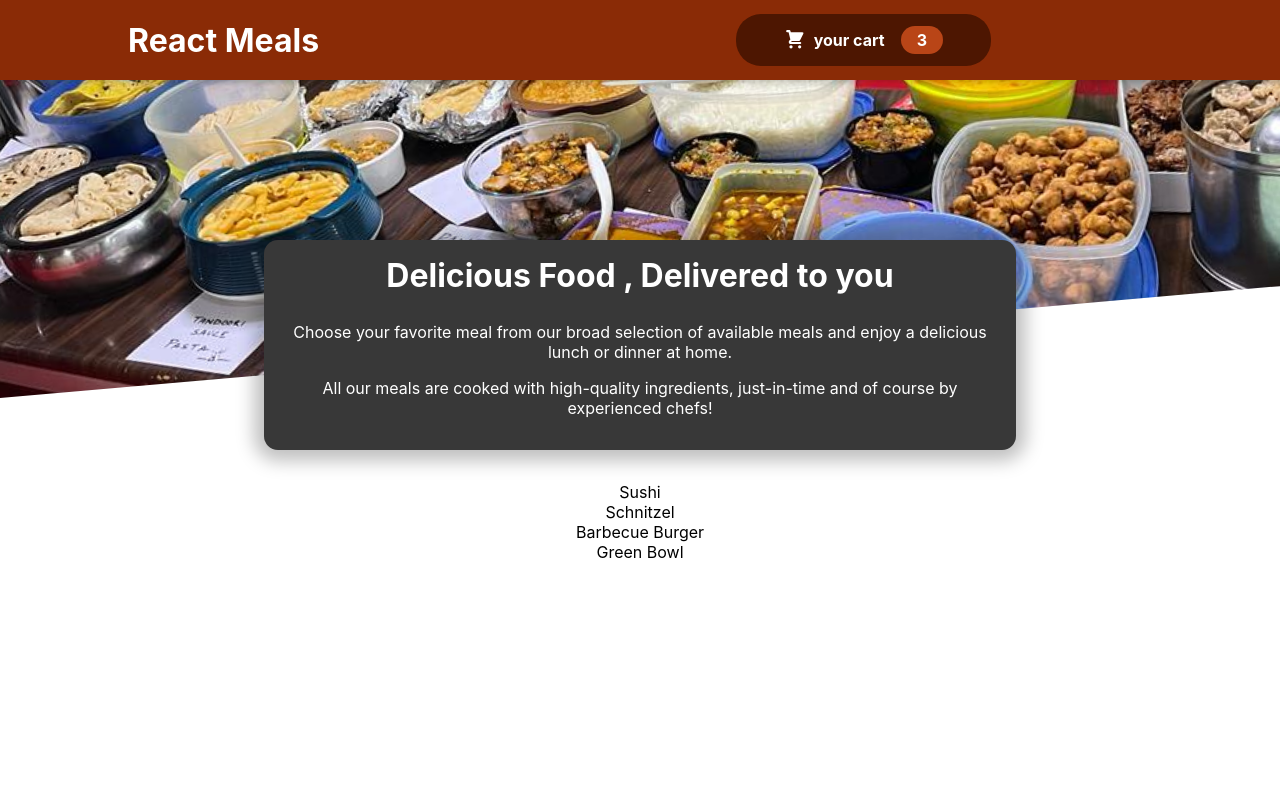
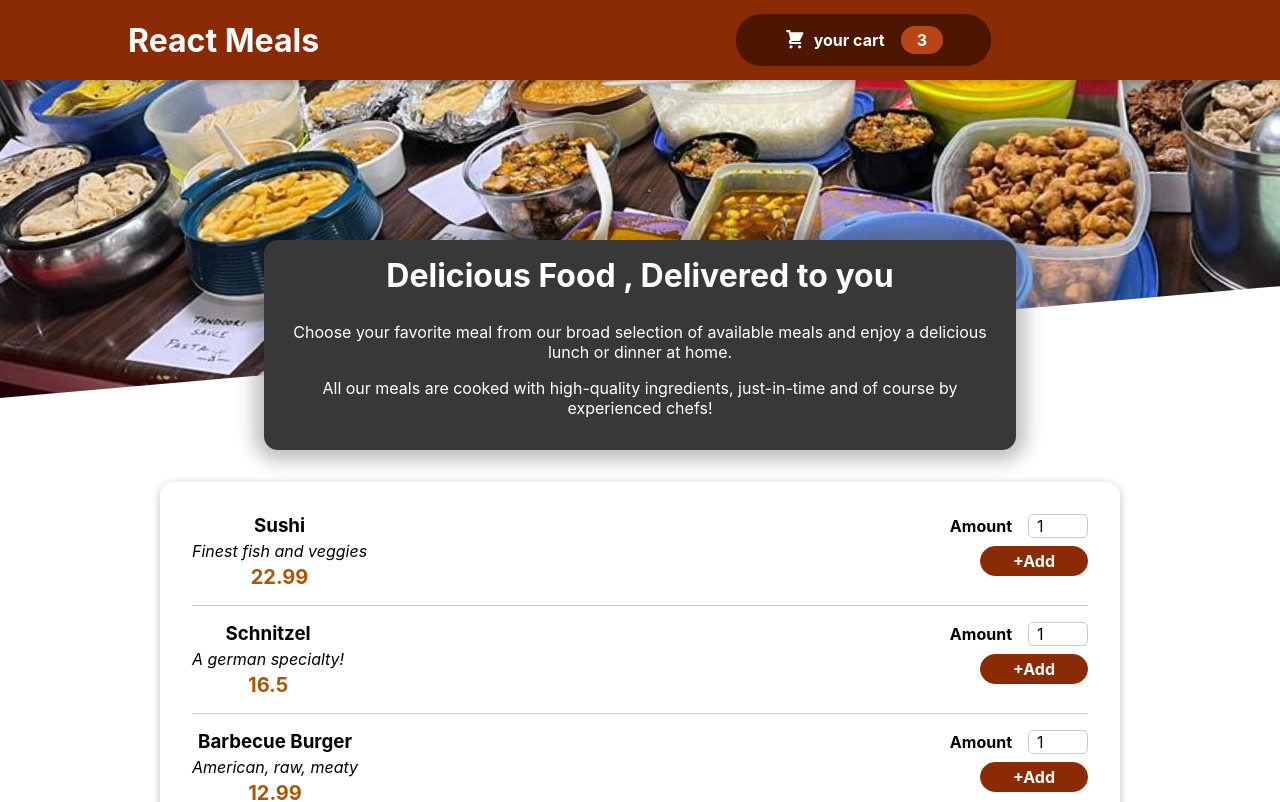
Before and after one commit to shruthi-kv/Zomato, a React (Create React App) app: page / in a window 1280 px wide. Shown: the top 802 px of the page. Built offline with nearby package versions, Linux system fonts and the light colour scheme.

Commit message:
mealsItem

```diff
--- a/src/components/Meals/AvailableMeals.js
+++ b/src/components/Meals/AvailableMeals.js
@@ -1,6 +1,7 @@
 import React from "react";
-import { Fragment } from "react";
 import classes from './AvailableMeals.module.css';
+import Card from "../UI/Card";
+import MealItem from './MealItem/MealItem'
 const DUMMY_MEALS = [
     {
       id: 'm1',
@@ -30,13 +31,23 @@
 
   const AvailableMeals =() => {
 
-    const mealList = DUMMY_MEALS.map(meals => <li>{meals.name}</li>)
+    const mealList = DUMMY_MEALS.map(meals =>
+          <MealItem
+          key={meals.id}
+          name = {meals.name}
+          description={meals.description}
+          price = {meals.price}
+            />
+    )
 
     return(
         <section className={classes.meals}>
-            <ul>
+          <Card>
+          <ul>
             {mealList}
             </ul>
+          </Card>
+
         </section>
 
     );
--- /dev/null
+++ b/src/components/Meals/MealItem/MealItem.js
@@ -0,0 +1,19 @@
+import classes from './MealItem.module.css';
+import MealItemForm from './MealItemForm';
+const MealItem =(props) => {
+   // const price = `$${props.price.toFix(2)}`
+    return(
+        <li className={classes.meal}>
+            <div>
+                <h3>{props.name}</h3>
+                <div className={classes.description}>{props.description}</div>
+                <div className={classes.price}>{props.price}</div>
+            </div>
+            <div>
+                <MealItemForm/>
+            </div>
+        </li>
+    );
+}
+
+export default MealItem;
--- /dev/null
+++ b/src/components/Meals/MealItem/MealItem.module.css
@@ -0,0 +1,22 @@
+.meal {
+    display: flex;
+    justify-content: space-between;
+    margin: 1rem;
+    padding-bottom: 1rem;
+    border-bottom: 1px solid #ccc;
+  }
+
+  .meal h3 {
+    margin: 0 0 0.25rem 0;
+  }
+
+  .description {
+    font-style: italic;
+  }
+
+  .price {
+    margin-top: 0.25rem;
+    font-weight: bold;
+    color: #ad5502;
+    font-size: 1.25rem;
+  }
--- /dev/null
+++ b/src/components/Meals/MealItem/MealItemForm.js
@@ -0,0 +1,23 @@
+import classes from './MealItemForm.module.css';
+import Input from '../../UI/Input';
+const MealItemForm = (props) => {
+    return (
+        <form className={classes.form}>
+           <Input label="Amount" input={
+            {
+                id:'amount',
+                type:'number',
+                min:'1',
+                max:'5',
+                step:'1',
+                defaultValue:'1'
+
+            }
+
+           }/>
+            <button> +Add </button>
+        </form>
+    );
+}
+
+export default MealItemForm;
--- /dev/null
+++ b/src/components/Meals/MealItem/MealItemForm.module.css
@@ -0,0 +1,20 @@
+.form {
+    text-align: right;
+  }
+
+  .form button {
+    font: inherit;
+    cursor: pointer;
+    background-color: #8a2b06;
+    border: 1px solid #8a2b06;
+    color: white;
+    padding: 0.25rem 2rem;
+    border-radius: 20px;
+    font-weight: bold;
+  }
+
+  .form button:hover,
+  .form button:active {
+    background-color: #641e03;
+    border-color: #641e03;
+  }
--- /dev/null
+++ b/src/components/UI/Card.js
@@ -0,0 +1,10 @@
+import classes from './Card.module.css';
+const Card =(props) => {
+
+    return(
+        <div className ={classes.card}>{props.children}</div>
+    );
+
+}
+
+export default Card;
--- /dev/null
+++ b/src/components/UI/Card.module.css
@@ -0,0 +1,6 @@
+.card {
+    padding: 1rem;
+    box-shadow: 0 2px 8px rgba(0, 0, 0, 0.25);
+    border-radius: 14px;
+    background-color: white;
+  }
--- /dev/null
+++ b/src/components/UI/Input.js
@@ -0,0 +1,12 @@
+import classes from './Input.module.css';
+
+const Input = (props) => {
+    return(
+        <div className = {classes.input}>
+            <label htmlFor = {props.input.id}>{props.label}</label>
+            <input {...props.input}/>
+        </div>
+    );
+}
+
+export default Input;
--- /dev/null
+++ b/src/components/UI/Input.module.css
@@ -0,0 +1,18 @@
+.input {
+    display: flex;
+    align-items: center;
+    margin-bottom: 0.5rem;
+  }
+
+  .input label {
+    font-weight: bold;
+    margin-right: 1rem;
+  }
+
+  .input input {
+    width: 3rem;
+    border-radius: 5px;
+    border: 1px solid #ccc;
+    font: inherit;
+    padding-left: 0.5rem;
+  }
```
